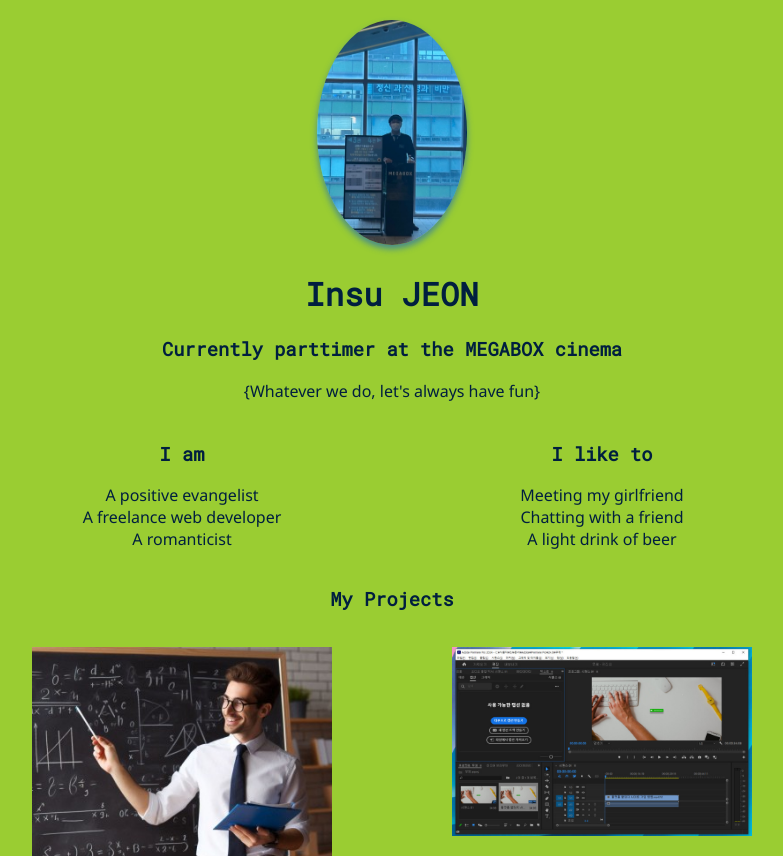
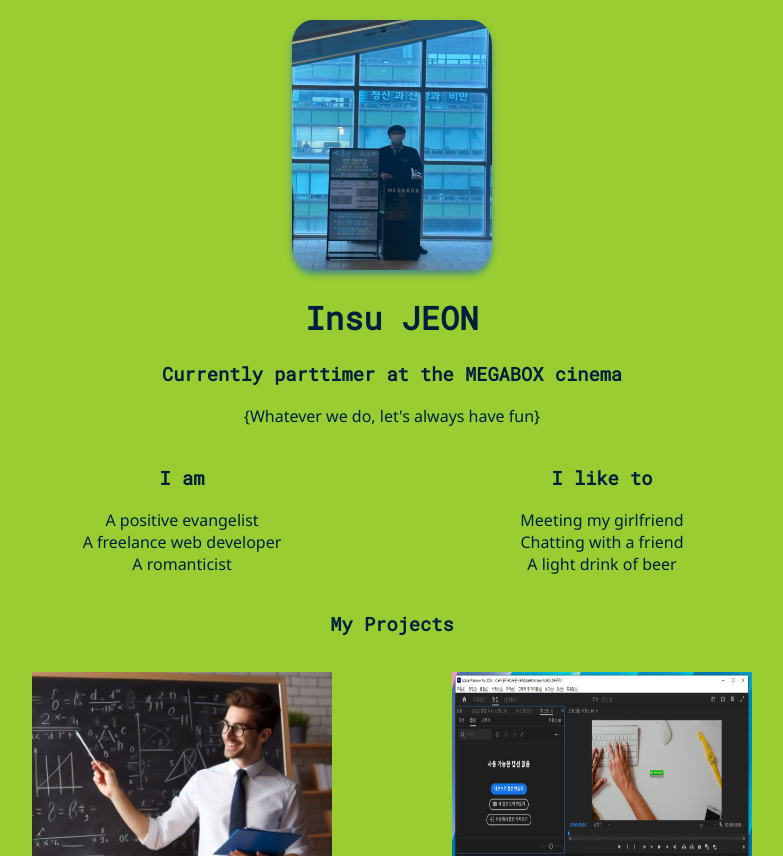
Before and after one commit to insusu21/insusu21.github.io, a plain HTML site: page index.html in a window 1280 px wide. Shown: the top 856 px of the page, without its empty margins (248-1031 px from the left). Drawn offline with Linux system fonts and the light colour scheme.

Commit message:
과제 제출본

```diff
--- a/index.html
+++ b/index.html
@@ -77,7 +77,7 @@
 			</div>
 		</div>
 		<div class="map">
-			<iframe src="https://maps.app.goo.gl/VpXCxwKePyt374aF8" width="600" height="450" style="border:0;" allowfullscreen="" loading="lazy" referrerpolicy="no-referrer-when-downgrade"></iframe>
+			<iframe src="https://www.google.com/maps/embed?pb=!1m18!1m12!1m3!1d622.6283091661298!2d127.07721790882225!3d37.55614271336347!2m3!1f0!2f0!3f0!3m2!1i1024!2i768!4f13.1!3m3!1m2!1s0x357ca58a9973477b%3A0xc102f5bd88b024d4!2z66mU6rCA67CV7IqkIOq1sOyekA!5e0!3m2!1sko!2skr!4v1743065230910!5m2!1sko!2skr" width="600" height="450" style="border:0;" allowfullscreen="" loading="lazy" referrerpolicy="no-referrer-when-downgrade"></iframe>
 		</div>
 	</div>
 </body>
--- a/style.css
+++ b/style.css
@@ -22,8 +22,9 @@ h1, h2, h3, h4 {
 }
 
 .profile-picture{
-    width: 150px;
-    border-radius: 50%;
+    width: 200px;
+    height: 250px;
+    border-radius: 10%;
     box-shadow: 0 4px 6px 0 rgba(43, 116, 172, 0.75);
     transition: all ease-in-out .2s;
 }
@@ -60,6 +61,10 @@ h1, h2, h3, h4 {
     justify-self: center;
     padding: 4%;
     width: 300px;
+    height: 300px;
+}
+.project-image:hover {
+    box-shadow: 0 8px 12px 0 rgba(238, 95, 219, 0.75);
 }
 
 .links-and-contact {
```
